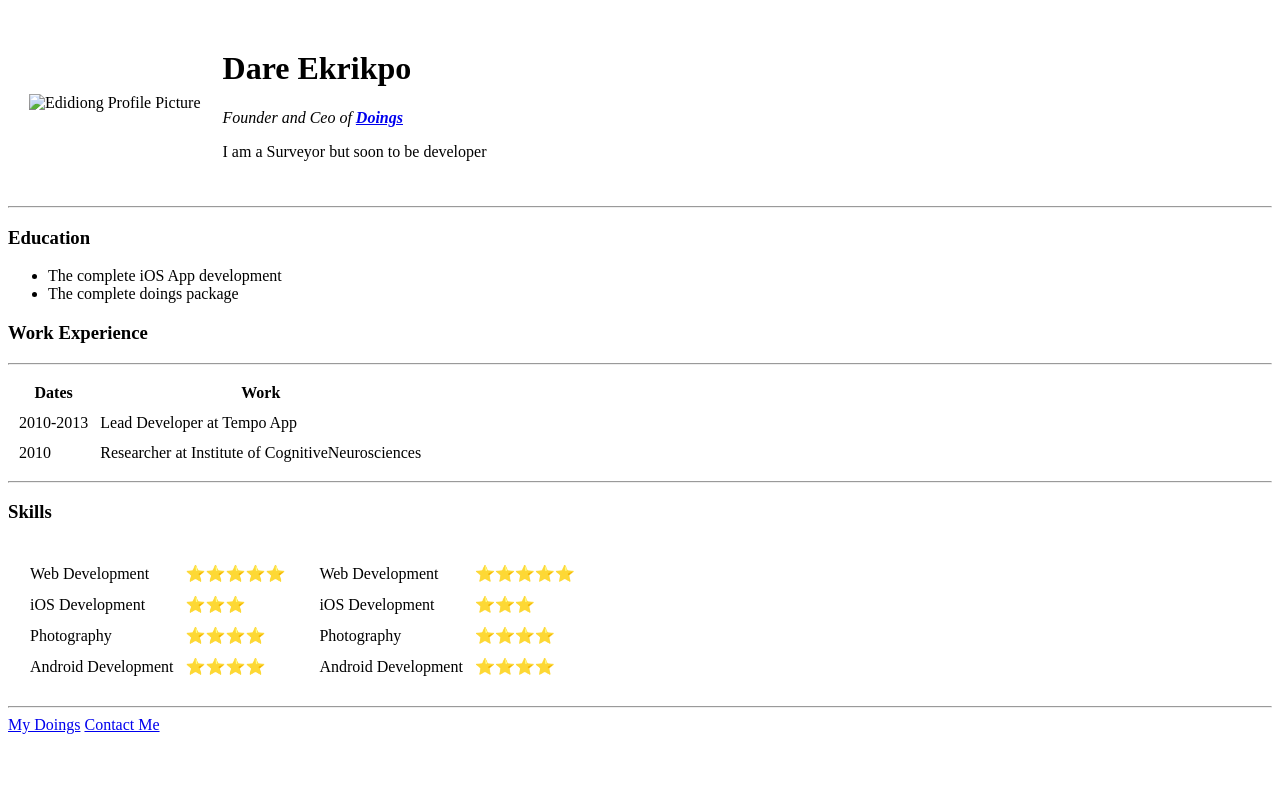
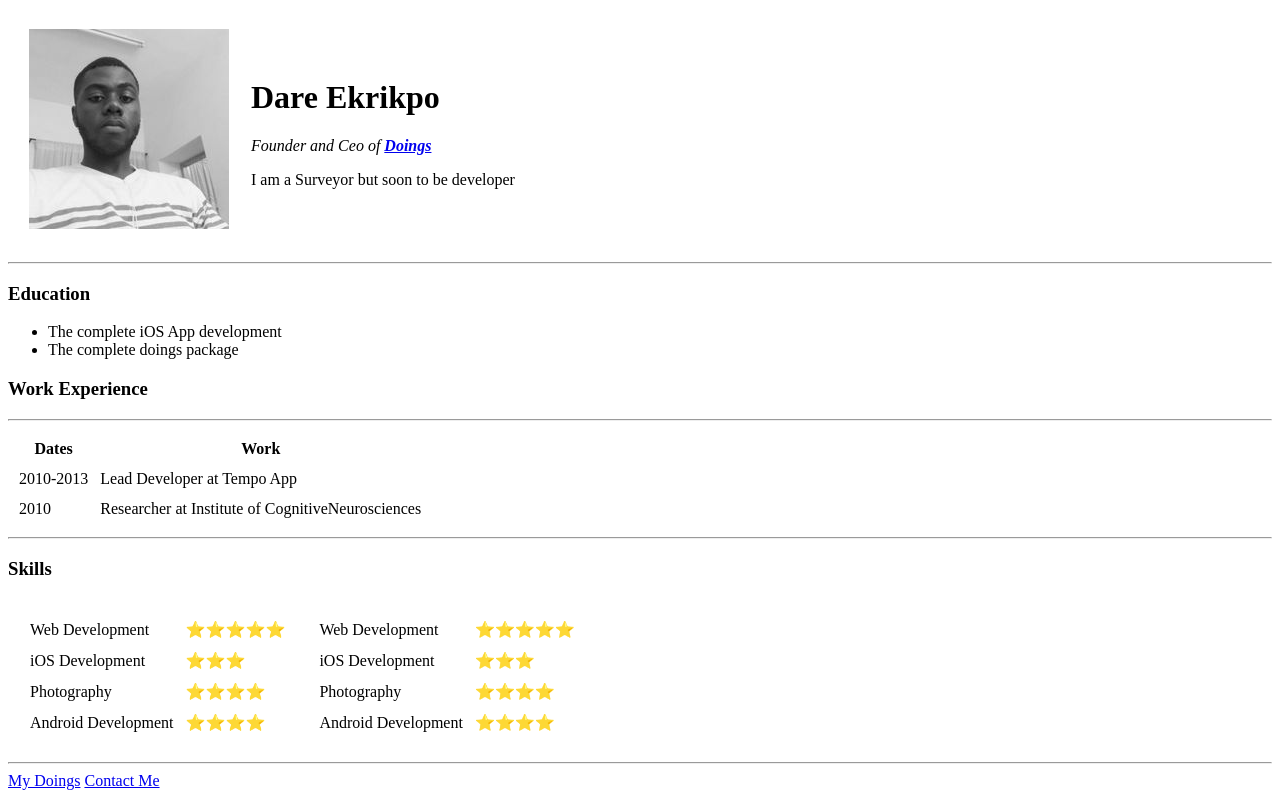
Before and after one commit to Dare54/cv, a plain HTML site: page index.html in a window 1280 px wide. Drawn offline with Linux system fonts and the light colour scheme.

Commit message:
Imageupdate

```diff
--- a/index.html
+++ b/index.html
@@ -7,7 +7,7 @@
   <body>
     <table cellspacing="20">
       <tr>
-        <td><img src="me.jpg" alt="Edidiong Profile Picture"></td>
+        <td><img src="Images/me.jpg" alt="Edidiong Profile Picture"></td>
         <td><h1>Dare Ekrikpo</h1>
         <p><em>Founder and Ceo of <strong><a href="https://www.appbrewery.co/">Doings</a></strong></em></p>
         <p>I am a Surveyor but soon to be developer</p></td>
```
